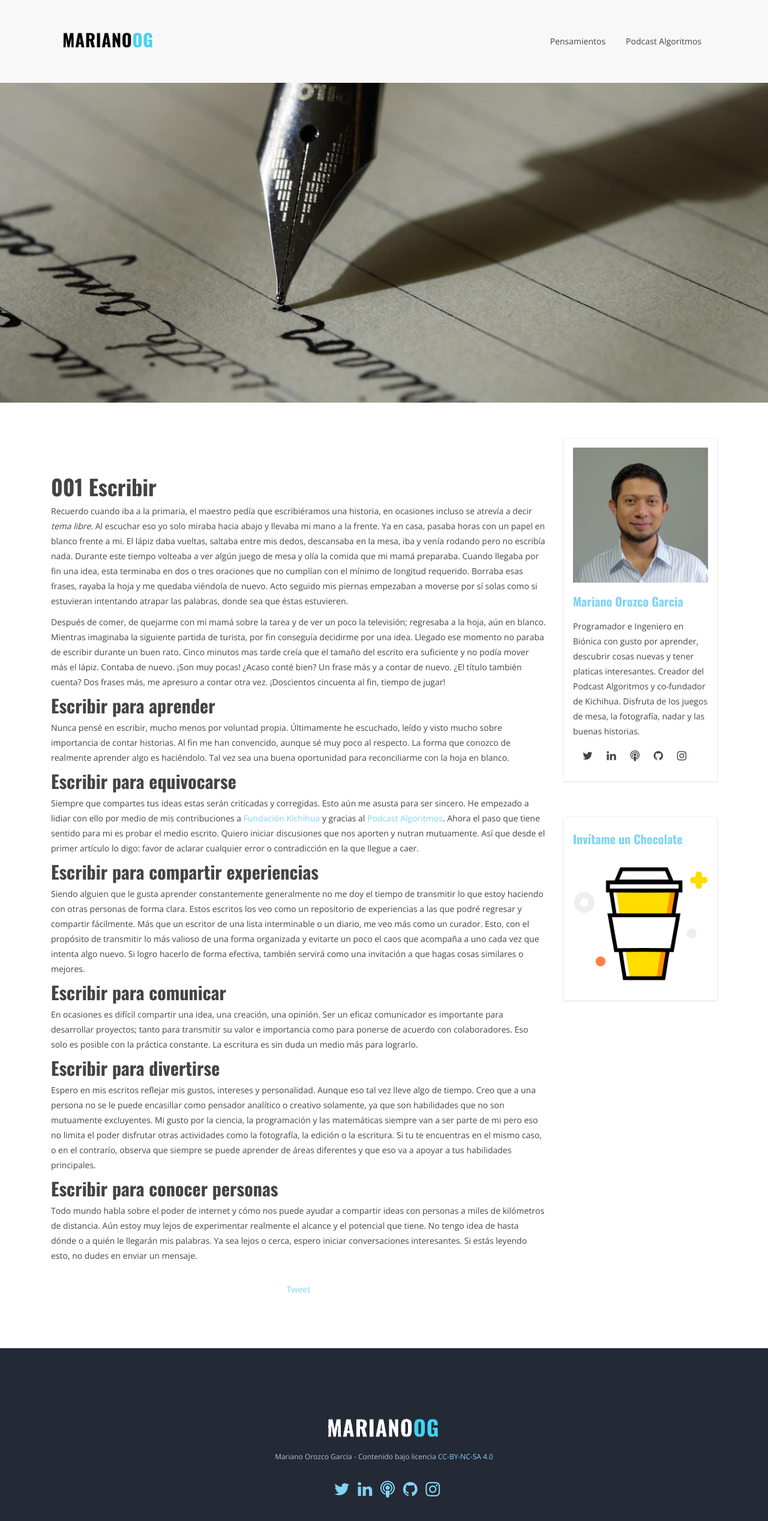
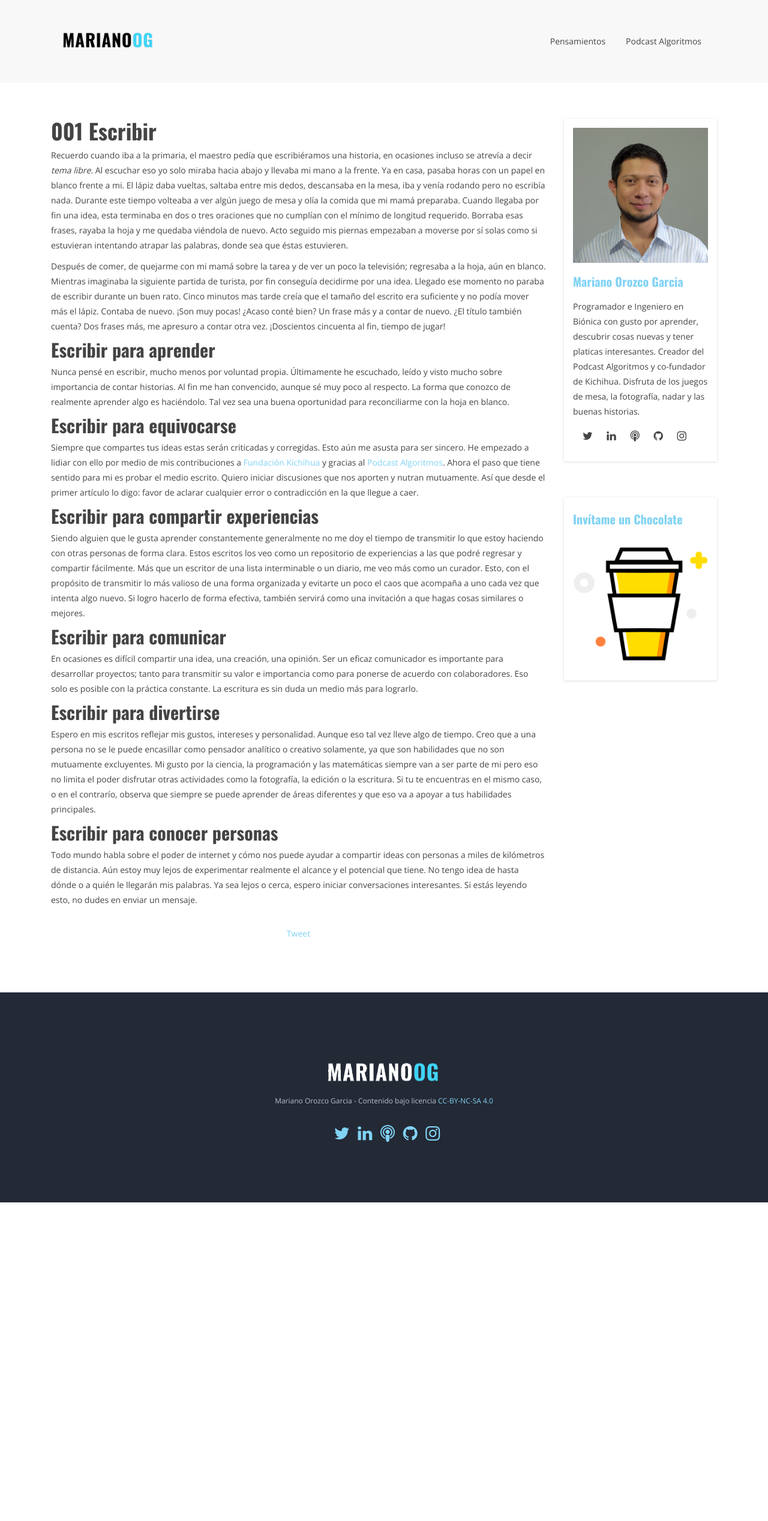
Before and after one commit to MarianoOG/marianoog.github.io, a Jekyll site: the page built from _posts/2019-08-20-001-Escribir.md, in a window 1280 px wide. Shown: the top 2535 px of the page at 60% size. Built offline with Jekyll 4.4.1, drawn with Linux system fonts in a browser that asks for light colours; comment, search, counter and statistics services are not loaded.

Commit message:
hide image in desktop view and add space after title

```diff
--- a/_includes/themes/bootstrap/post.html
+++ b/_includes/themes/bootstrap/post.html
@@ -1,5 +1,5 @@
 <!-- Post header image -->
-<div class="container-fluid px-0">
+<div class="container-fluid px-0 hidden-md-up">
 
   {% if page.img %}
     <img class="img-fluid" src="{{ BASE_PATH }}/assets/images/cover/{{ page.img }}" alt="Image of {{ page.title }}">
@@ -17,13 +17,13 @@
 
       <div class="col-sm-12 col-md-9">
 
-        <div class="mb-60"></div>
-
         <div class="row">
           <div class="col">
             <h1><strong>{{ page.title }}</strong></h1>
           </div>
         </div>
+
+        <div class="mb-20"></div>
 
         {{ content }}
 
```
